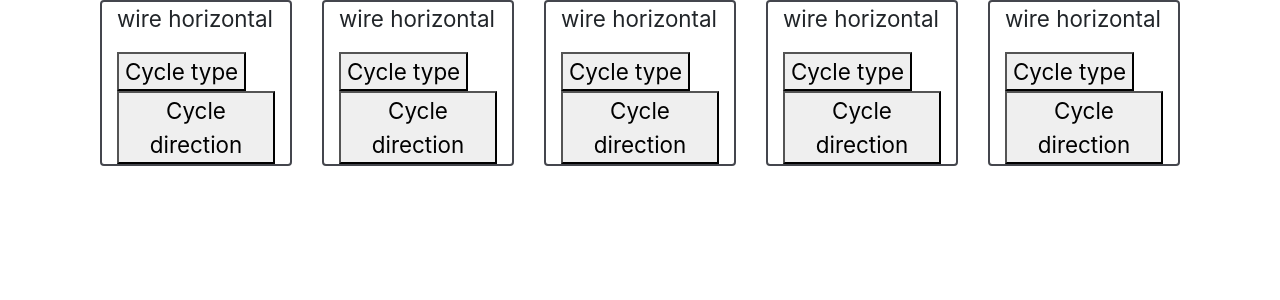
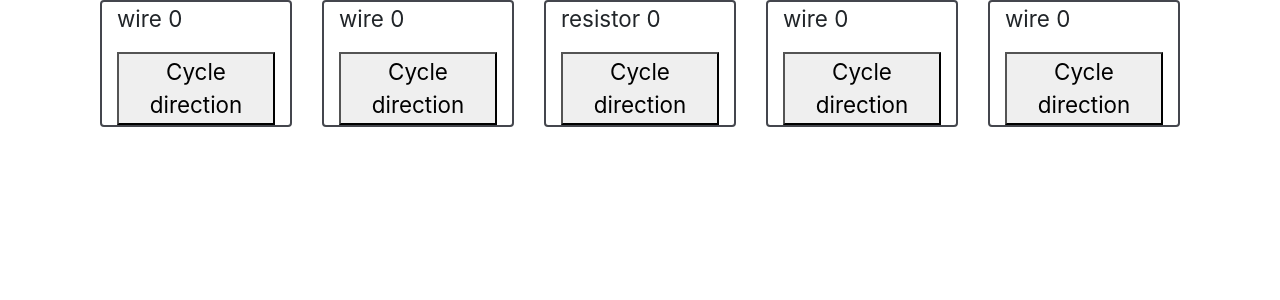
Before and after one commit to JakeSeib/Circuit-Solver, a React app: page /#/circuits in a window 1280 px wide. Shown: the top 300 px of the page. Built offline with nearby package versions, Linux system fonts and the light colour scheme.

Commit message:
Switch chooser to take type and only rotate

```diff
--- a/src/components/Circuits/Circuit/Circuit.js
+++ b/src/components/Circuits/Circuit/Circuit.js
@@ -7,11 +7,11 @@ import ElementChooser from '../ElementChooser/ElementChooser'
 const Circuit = () => {
   return <Container className='circuit-container'>
     <Row>
-      <Col><ElementChooser></ElementChooser></Col>
-      <Col><ElementChooser></ElementChooser></Col>
-      <Col><ElementChooser></ElementChooser></Col>
-      <Col><ElementChooser></ElementChooser></Col>
-      <Col><ElementChooser></ElementChooser></Col>
+      <Col><ElementChooser type='wire'></ElementChooser></Col>
+      <Col><ElementChooser type='wire'></ElementChooser></Col>
+      <Col><ElementChooser type='resistor'></ElementChooser></Col>
+      <Col><ElementChooser type='wire'></ElementChooser></Col>
+      <Col><ElementChooser type='wire'></ElementChooser></Col>
     </Row>
   </Container>
 }
--- a/src/components/Circuits/ElementChooser/ElementChooser.js
+++ b/src/components/Circuits/ElementChooser/ElementChooser.js
@@ -4,22 +4,16 @@ import Container from 'react-bootstrap/Container'
 import '../../../index.scss'
 import './ElementChooser.scss'
 
-const TypeChooser = () => {
-  const [type, setType] = useState(0)
-  const [direction, setDirection] = useState('horizontal')
-  const typeOptions = ['wire', 'resistor']
+const ElementChooser = ({ type }) => {
+  const [direction, setDirection] = useState(0)
 
-  const handleTypeSwitch = (event) => {
-    setType(Math.abs(type - 1))
-  }
   const handleDirectionSwitch = (event) => {
-    setDirection(direction === 'horizontal' ? 'vertical' : 'horizontal')
+    setDirection((direction + 1) % 4)
   }
 
   const elementJSX = (
     <Container className='circuit-element'>
-      <p>{typeOptions[type]} {direction}</p>
-      <button onClick={event => { handleTypeSwitch(event) }}>Cycle type</button>
+      <p>{type} {direction}</p>
       <button onClick={event => { handleDirectionSwitch(event) }}>Cycle direction</button>
     </Container>
   )
@@ -27,4 +21,4 @@ const TypeChooser = () => {
   return elementJSX
 }
 
-export default TypeChooser
+export default ElementChooser
```
